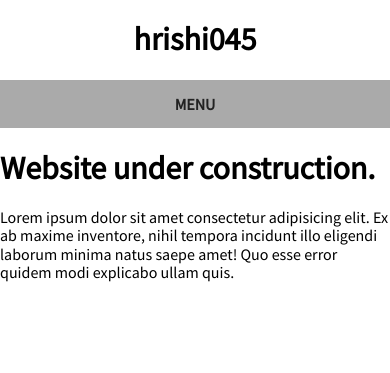
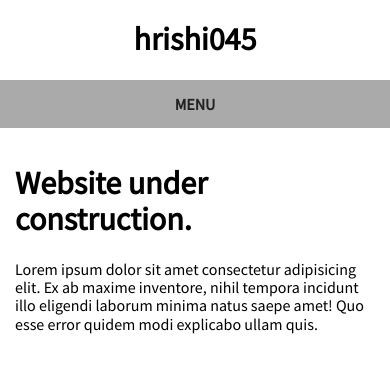
Before and after one commit to hrishi045/hrishi045.github.io, a Jekyll site: the page built from index.html, in a window 390 px wide. Shown: the top 373 px of the page. Built offline with Jekyll 4.4.1, drawn with Linux system fonts in a browser that asks for light colours.

Commit message:
Fix prev

```diff
--- a/assets/style.css
+++ b/assets/style.css
@@ -88,3 +88,9 @@ body {
             margin-bottom: 0;
         }
 }
+
+@media only screen and (max-width: 975px) {
+    main {
+        padding: 15px;
+    }
+}
```
